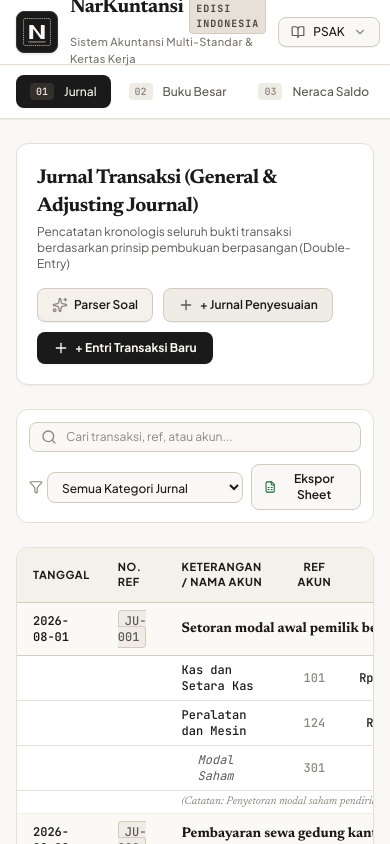
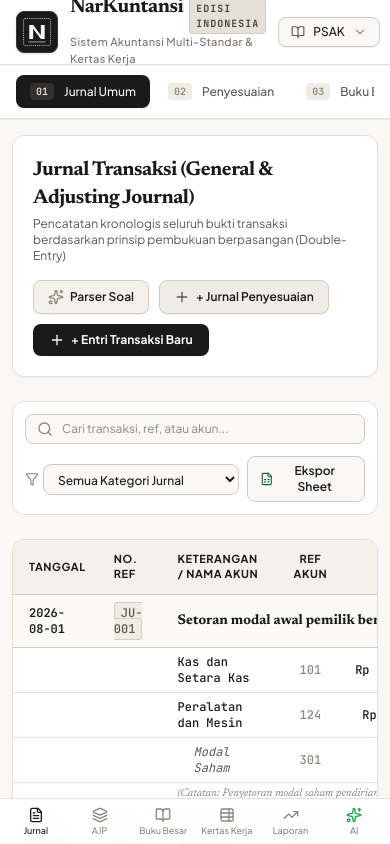
Before and after one commit to nadhiframadhan780-dev/NarKuntansi.app.kuy, a React (Vite) app: page / in a window 390 px wide. Shown: the top 844 px of the page. Built offline with nearby package versions, Linux system fonts and the light colour scheme.

Commit message:
Add adjusting journal view and update UI elements

```diff
--- a/src/App.tsx
+++ b/src/App.tsx
@@ -17,6 +17,7 @@ import {
 import { AccountingProvider, useAccounting } from './context/AccountingContext';
 import { Header } from './components/Header';
 import { JournalView } from './views/JournalView';
+import { AdjustingJournalView } from './views/AdjustingJournalView';
 import { LedgerView } from './views/LedgerView';
 import { TrialBalanceView } from './views/TrialBalanceView';
 import { WorksheetView } from './views/WorksheetView';
@@ -32,6 +33,7 @@ import { Transaction } from './types/accounting';
 
 type ActiveTab =
   | 'journal'
+  | 'adjusting'
   | 'ledger'
   | 'trialBalance'
   | 'worksheet'
@@ -48,12 +50,13 @@ const TABS: Array<{
   icon: React.ComponentType<{ className?: string }>;
   step: string;
 }> = [
-  { id: 'journal', label: 'Jurnal', sublabel: 'Umum & Penyesuaian', icon: FileText, step: '01' },
-  { id: 'ledger', label: 'Buku Besar', sublabel: 'Posting Akun', icon: BookOpen, step: '02' },
-  { id: 'trialBalance', label: 'Neraca Saldo', sublabel: 'Uji Keseimbangan', icon: Scale, step: '03' },
-  { id: 'worksheet', label: 'Kertas Kerja', sublabel: 'Neraca Lajur 10 Kolom', icon: TableProperties, step: '04' },
-  { id: 'financialStatements', label: 'Laporan Keuangan', sublabel: 'Laba Rugi & Neraca', icon: TrendingUp, step: '05' },
-  { id: 'closing', label: 'Jurnal Penutup', sublabel: 'Closing & Reversing', icon: Lock, step: '06' },
+  { id: 'journal', label: 'Jurnal Umum', sublabel: 'General Journal (JU)', icon: FileText, step: '01' },
+  { id: 'adjusting', label: 'Penyesuaian', sublabel: 'Adjusting Entries (AJP)', icon: Layers, step: '02' },
+  { id: 'ledger', label: 'Buku Besar', sublabel: 'Posting Akun', icon: BookOpen, step: '03' },
+  { id: 'trialBalance', label: 'Neraca Saldo', sublabel: 'Uji Keseimbangan', icon: Scale, step: '04' },
+  { id: 'worksheet', label: 'Kertas Kerja', sublabel: 'Neraca Lajur 10 Kolom', icon: TableProperties, step: '05' },
+  { id: 'financialStatements', label: 'Laporan Keuangan', sublabel: 'Laba Rugi & Neraca', icon: TrendingUp, step: '06' },
+  { id: 'closing', label: 'Jurnal Penutup', sublabel: 'Closing & Reversing', icon: Lock, step: '07' },
   { id: 'aiConsultant', label: 'AI Akuntan', sublabel: 'Konsultan CPA & Soal', icon: Sparkles, step: 'AI' },
   { id: 'coa', label: 'Bagan Akun', sublabel: 'Chart of Accounts', icon: ListTree, step: 'COA' },
   { id: 'calculator', label: 'Kalkulator', sublabel: 'Depresiasi & Rasio', icon: Calculator, step: 'CALC' },
@@ -135,10 +138,17 @@ function MainContent() {
       </div>
 
       {/* Main View Container */}
-      <main className="flex-1 max-w-7xl w-full mx-auto px-4 sm:px-6 lg:px-8 py-6 sm:py-8">
+      <main className="flex-1 max-w-7xl w-full mx-auto px-3 sm:px-6 lg:px-8 py-4 sm:py-8">
         {activeTab === 'journal' && (
           <JournalView
-            onOpenTransactionModal={handleOpenTransactionModal}
+            onOpenTransactionModal={(tx) => handleOpenTransactionModal(tx, 'umum')}
+            onOpenParser={() => setIsParserModalOpen(true)}
+          />
+        )}
+
+        {activeTab === 'adjusting' && (
+          <AdjustingJournalView
+            onOpenTransactionModal={(tx, defaultCat) => handleOpenTransactionModal(tx, defaultCat || 'penyesuaian')}
             onOpenParser={() => setIsParserModalOpen(true)}
           />
         )}
@@ -165,17 +175,80 @@ function MainContent() {
         {activeTab === 'calculator' && <CalculatorView />}
       </main>
 
+      {/* Mobile iOS / Android Bottom Tab Bar (Responsive, safe area, touch-optimized) */}
+      <div className="md:hidden fixed bottom-0 left-0 right-0 z-40 bg-[#FFFFFF]/95 backdrop-blur-md border-t border-[#E6E0D6] px-1 py-1 flex items-center justify-around shadow-lg safe-area-inset-bottom">
+        <button
+          onClick={() => setActiveTab('journal')}
+          className={`flex flex-col items-center justify-center py-1 px-1.5 rounded-lg flex-1 min-w-0 transition-colors ${
+            activeTab === 'journal' ? 'text-[#1A1A1A] font-bold' : 'text-[#8C877E]'
+          }`}
+        >
+          <FileText className="w-4 h-4 mb-0.5" />
+          <span className="text-[9px] truncate leading-tight font-medium">Jurnal</span>
+        </button>
+
+        <button
+          onClick={() => setActiveTab('adjusting')}
+          className={`flex flex-col items-center justify-center py-1 px-1.5 rounded-lg flex-1 min-w-0 transition-colors ${
+            activeTab === 'adjusting' ? 'text-[#1A1A1A] font-bold' : 'text-[#8C877E]'
+          }`}
+        >
+          <Layers className="w-4 h-4 mb-0.5" />
+          <span className="text-[9px] truncate leading-tight font-medium">AJP</span>
+        </button>
+
+        <button
+          onClick={() => setActiveTab('ledger')}
+          className={`flex flex-col items-center justify-center py-1 px-1.5 rounded-lg flex-1 min-w-0 transition-colors ${
+            activeTab === 'ledger' ? 'text-[#1A1A1A] font-bold' : 'text-[#8C877E]'
+          }`}
+        >
+          <BookOpen className="w-4 h-4 mb-0.5" />
+          <span className="text-[9px] truncate leading-tight font-medium">Buku Besar</span>
+        </button>
+
+        <button
+          onClick={() => setActiveTab('worksheet')}
+          className={`flex flex-col items-center justify-center py-1 px-1.5 rounded-lg flex-1 min-w-0 transition-colors ${
+            activeTab === 'worksheet' ? 'text-[#1A1A1A] font-bold' : 'text-[#8C877E]'
+          }`}
+        >
+          <TableProperties className="w-4 h-4 mb-0.5" />
+          <span className="text-[9px] truncate leading-tight font-medium">Kertas Kerja</span>
+        </button>
+
+        <button
+          onClick={() => setActiveTab('financialStatements')}
+          className={`flex flex-col items-center justify-center py-1 px-1.5 rounded-lg flex-1 min-w-0 transition-colors ${
+            activeTab === 'financialStatements' ? 'text-[#1A1A1A] font-bold' : 'text-[#8C877E]'
+          }`}
+        >
+          <TrendingUp className="w-4 h-4 mb-0.5" />
+          <span className="text-[9px] truncate leading-tight font-medium">Laporan</span>
+        </button>
+
+        <button
+          onClick={() => setActiveTab('aiConsultant')}
+          className={`flex flex-col items-center justify-center py-1 px-1.5 rounded-lg flex-1 min-w-0 transition-colors ${
+            activeTab === 'aiConsultant' ? 'text-[#166534] font-bold' : 'text-[#8C877E]'
+          }`}
+        >
+          <Sparkles className="w-4 h-4 mb-0.5 text-[#16A34A]" />
+          <span className="text-[9px] truncate leading-tight font-medium">AI</span>
+        </button>
+      </div>
+
       {/* Editorial Footer */}
-      <footer className="bg-[#FFFFFF] border-t border-[#E6E0D6] py-6 text-xs text-[#5C5852] mt-auto">
+      <footer className="bg-[#FFFFFF] border-t border-[#E6E0D6] py-6 pb-24 sm:pb-6 text-xs text-[#5C5852] mt-auto">
         <div className="max-w-7xl mx-auto px-4 sm:px-6 lg:px-8 flex flex-col sm:flex-row items-center justify-between gap-4">
-          <div className="flex items-center gap-2">
-            <span className="font-editorial-serif font-bold text-[#1A1A1A]">NarKuntansi</span>
+          <div className="flex flex-wrap items-center justify-center sm:justify-start gap-2">
+            <span className="font-editorial-serif font-bold text-[#1A1A1A]">NarKuntansi by Nadhif A.R</span>
             <span className="text-[#8C877E]">•</span>
             <span>Standar Aktif: <strong className="text-[#1A1A1A]">{standard}</strong></span>
             <span className="text-[#8C877E]">•</span>
             <span>{settings.entityName}</span>
           </div>
-          <div className="text-[#8C877E] text-[11px] font-editorial-mono">
+          <div className="text-[#8C877E] text-[11px] font-editorial-mono text-center sm:text-right">
             Siklus Akuntansi Berpasangan (Double-Entry) Sesuai Standar Akuntansi Keuangan Indonesia
           </div>
         </div>
@@ -189,6 +262,7 @@ function MainContent() {
         editTransaction={txModalEditing}
         accounts={accounts}
         defaultCategory={txModalDefaultCategory}
+        existingTransactions={useAccounting().transactions}
       />
 
       <SmartParserModal
```
